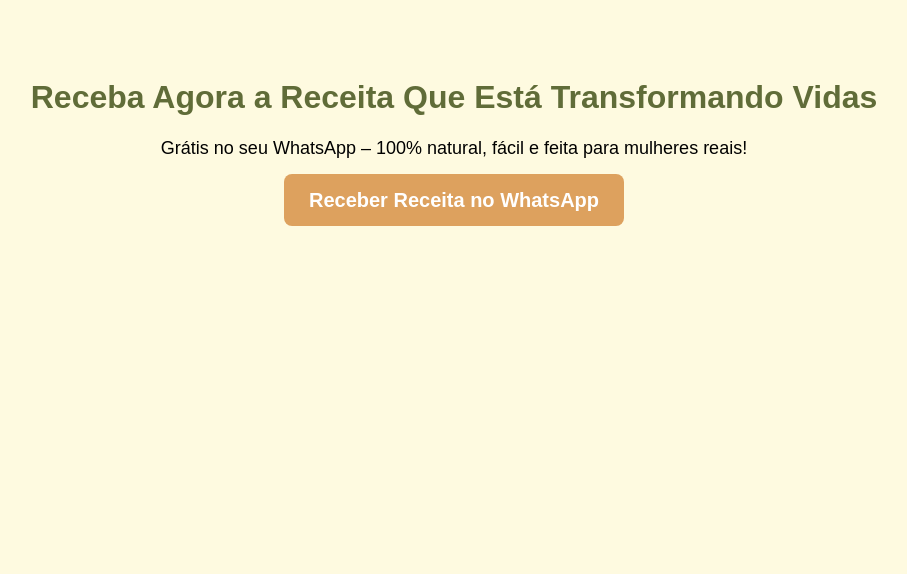
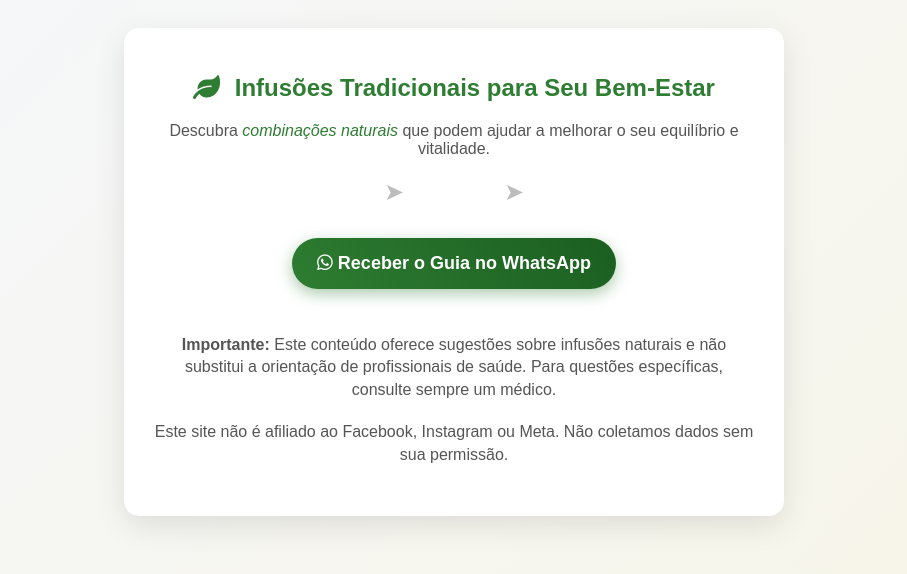
Before and after one commit to iranboono/pagina-receita, a plain HTML site: page index.html in a window 1280 px wide. Shown: the whole page, without its empty margins (186-1093 px from the left). Drawn offline with Linux system fonts and the light colour scheme.

Commit message:
Update index.html

```diff
--- a/index.html
+++ b/index.html
@@ -3,7 +3,7 @@
 <head>
   <meta charset="UTF-8">
   <meta name="viewport" content="width=device-width, initial-scale=1.0">
-  <title>Receita Grátis para Emagrecer</title>
+  <title>Guia de Chás e Bem-Estar</title>
 
   <!-- Facebook Pixel Code -->
   <script>
@@ -13,59 +13,124 @@
     if(!f._fbq)f._fbq=n;n.push=n;n.loaded=!0;n.version='2.0';
     n.queue=[];t=b.createElement(e);t.async=!0;
     t.src=v;s=b.getElementsByTagName(e)[0];
-    s.parentNode.insertBefore(t,s)}(window, document,'script',
-    'https://connect.facebook.net/en_US/fbevents.js');
-
+    s.parentNode.insertBefore(t,s)}(window, document,'script','https://connect.facebook.net/en_US/fbevents.js');
     fbq('init', '1072323443931943');
     fbq('track', 'PageView');
   </script>
-  <noscript>
-    <img height="1" width="1"
-    src="https://www.facebook.com/tr?id=1072323443931943&ev=PageView&noscript=1"/>
-  </noscript>
   <!-- End Facebook Pixel Code -->
 
   <style>
     body {
-      font-family: Arial, sans-serif;
+      font-family: 'Arial', sans-serif;
       text-align: center;
-      padding: 50px;
-      background-color: #fefae0;
+      padding: 20px;
+      background: linear-gradient(135deg, #f5f7fa 0%, #f8f5e6 100%);
+      min-height: 100vh;
     }
-
+    .container {
+      max-width: 600px;
+      margin: 0 auto;
+      padding: 30px;
+      background-color: white;
+      border-radius: 15px;
+      box-shadow: 0 10px 30px rgba(0,0,0,0.1);
+      position: relative;
+    }
     h1 {
-      color: #606c38;
+      color: #2e7d32; /* Verde mais suave */
+      font-size: 24px;
+      margin-bottom: 20px;
     }
-
     p {
-      font-size: 18px;
-      margin-bottom: 30px;
+      font-size: 16px;
+      margin-bottom: 20px;
+      color: #555;
     }
-
-    a.botao {
-      background-color: #dda15e;
+    .botao {
+      background: linear-gradient(45deg, #2e7d32, #1b5e20);
       color: white;
       padding: 15px 25px;
       text-decoration: none;
       font-weight: bold;
-      font-size: 20px;
-      border-radius: 8px;
+      font-size: 18px;
+      border-radius: 50px;
+      display: inline-block;
+      box-shadow: 0 5px 15px rgba(46, 125, 50, 0.4);
+      transition: all 0.3s ease;
+      margin: 20px 0;
+      position: relative;
+      z-index: 2;
     }
-
-    a.botao:hover {
-      background-color: #bc6c25;
+    .botao:hover {
+      transform: translateY(-3px);
+      box-shadow: 0 8px 20px rgba(46, 125, 50, 0.6);
+    }
+    .arrow-container {
+      position: relative;
+      height: 40px;
+      margin: 0 auto;
+      width: 200px;
+    }
+    .arrow {
+      position: absolute;
+      color: #a0a0a0;
+      font-size: 24px;
+      animation: bounce 2s infinite;
+      opacity: 0.7;
+      z-index: 1;
+    }
+    .arrow.left {
+      left: 30px;
+      top: 0;
+    }
+    .arrow.right {
+      right: 30px;
+      top: 0;
+    }
+    .tea-icon {
+      margin-right: 8px;
+    }
+    @keyframes bounce {
+      0%, 20%, 50%, 80%, 100% {transform: translateY(0);}
+      40% {transform: translateY(-8px);}
+      60% {transform: translateY(-4px);}
+    }
+    .disclaimer {
+      font-size: 11px;
+      color: #888;
+      margin-top: 25px;
+      line-height: 1.4;
+      position: relative;
+      z-index: 3;
+    }
+    .highlight {
+      font-style: italic;
+      color: #2e7d32;
     }
   </style>
+  <link rel="stylesheet" href="https://cdnjs.cloudflare.com/ajax/libs/font-awesome/5.15.3/css/all.min.css">
 </head>
 <body>
-  <h1>Receba Agora a Receita Que Está Transformando Vidas</h1>
-  <p>Grátis no seu WhatsApp – 100% natural, fácil e feita para mulheres reais!</p>
-  <a
-    class="botao"
-    href="https://wa.me/5521998509201?text=Quero%20a%20receita%20grátis!"
-    onclick="fbq('track', 'Lead');"
-    target="_blank">
-    Receber Receita no WhatsApp
-  </a>
+  <div class="container">
+    <h1><i class="fas fa-leaf tea-icon"></i> Infusões Tradicionais para Seu Bem-Estar</h1>
+    <p>Descubra <span class="highlight">combinações naturais</span> que podem ajudar a melhorar o seu equilíbrio e vitalidade.</p>
+
+    <div class="arrow-container">
+      <div class="arrow left">➤</div>
+      <div class="arrow right">➤</div>
+    </div>
+
+    <a
+      href="https://wa.me/5521998509201?text=Quero%20conhecer%20as%20infus%C3%B5es%20naturais"
+      class="botao"
+      onclick="fbq('track', 'Lead');">
+      <i class="fab fa-whatsapp"></i> Receber o Guia no WhatsApp
+    </a>
+
+    <div class="disclaimer">
+      <p><strong>Importante:</strong> Este conteúdo oferece sugestões sobre infusões naturais e não substitui a orientação de profissionais de saúde. Para questões específicas, consulte sempre um médico.</p>
+      <p>Este site não é afiliado ao Facebook, Instagram ou Meta. Não coletamos dados sem sua permissão.</p>
+    </div>
+  </div>
 </body>
 </html>
```
